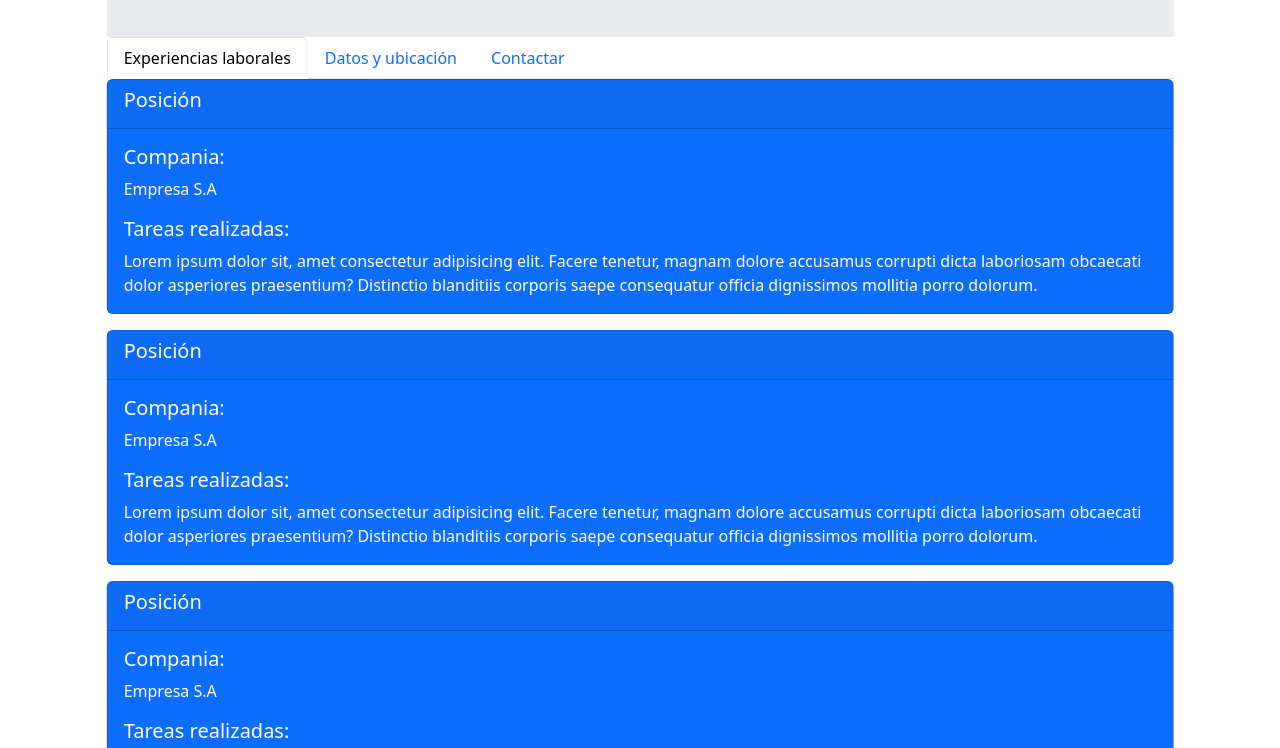
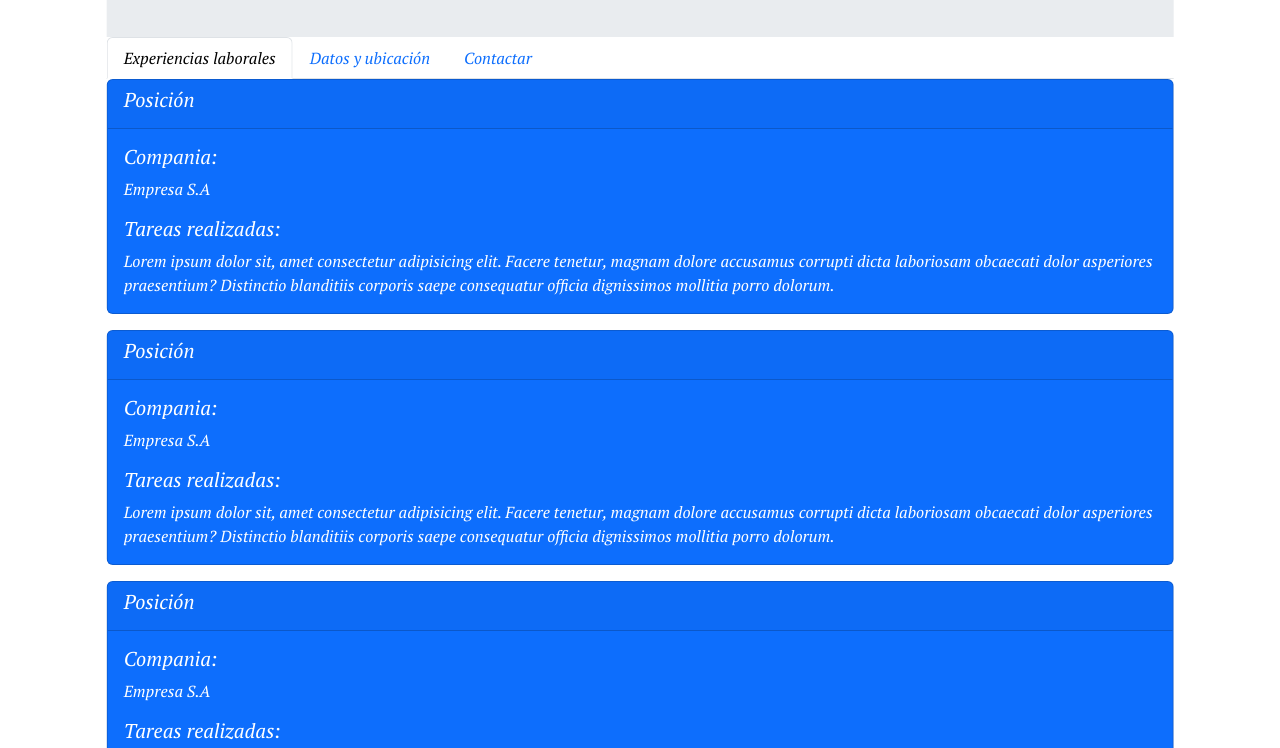
Before and after one commit to PammV/Curriculum, a plain HTML site: page index.html in a window 1280 px wide. Shown: the part 171-919 px from the top of the page. Drawn offline with nearby package versions, Linux system fonts and the light colour scheme; no server answers.

Commit message:
cambios en css
agrego tipografia para toda la pagina

```diff
--- a/src/style/style.css
+++ b/src/style/style.css
@@ -5,7 +5,7 @@
 	text-decoration: none;
 	border: none;
 	outline: none;
-
+    	font-family: 'PT Serif', serif;
 }
 
 body{
```
